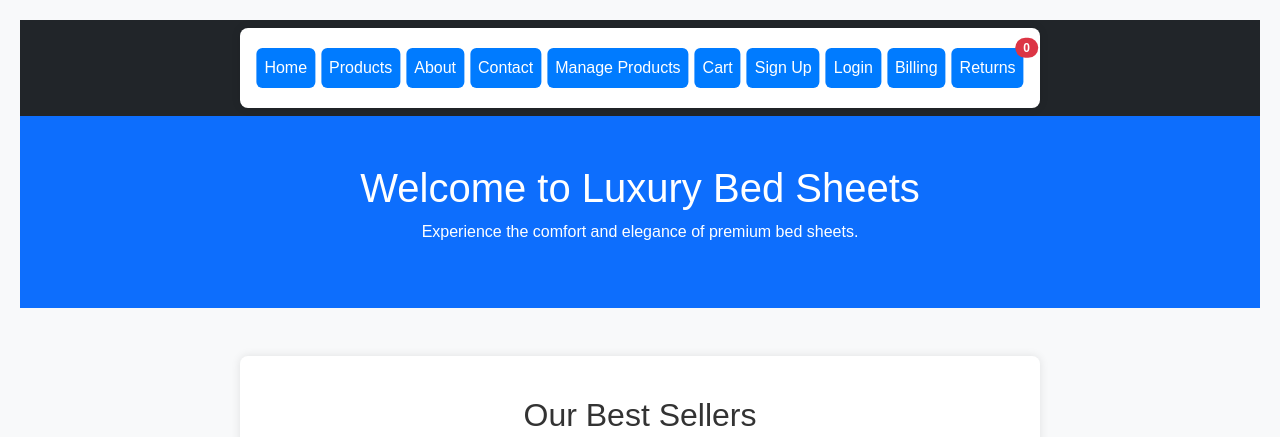
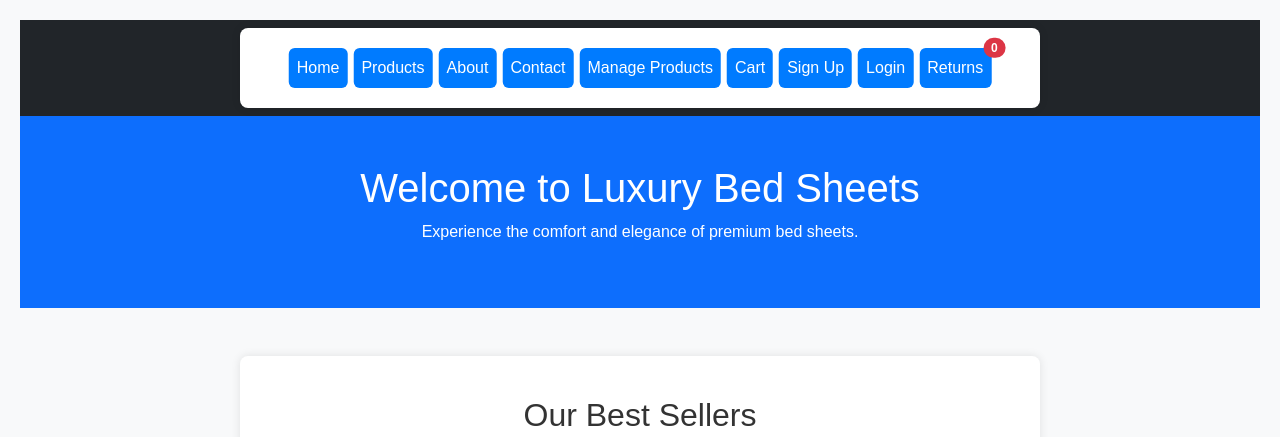
Before and after one commit to miahuhh/Node2Node-IST256, a website: page index.html in a window 1280 px wide. Shown: the top 437 px of the page. Drawn offline with nearby package versions, Linux system fonts and the light colour scheme.

Commit message:
Update index.html

```diff
--- a/index.html
+++ b/index.html
@@ -26,7 +26,6 @@
                     <li class="nav-item"><a class="nav-link btn btn-primary text-white" href="cart.html"> Cart <span id="cartCount" class="position-absolute top-0 start-100 translate-middle badge rounded-pill bg-danger">0</span></a></li>
                     <li class="nav-item"><a class="nav-link btn btn-primary text-white" href="signup.html">Sign Up</a></li>
                     <li class="nav-item"><a class="nav-link btn btn-primary text-white" href="login.html">Login</a></li>
-                    <li class="nav-item"><a class="nav-link btn btn-primary text-white" href="billing.html">Billing</a></li>
                     <li class="nav-item"><a class="nav-link btn btn-primary text-white" href="returns.html">Returns</a></li>
                 </ul>
             </div>
```
